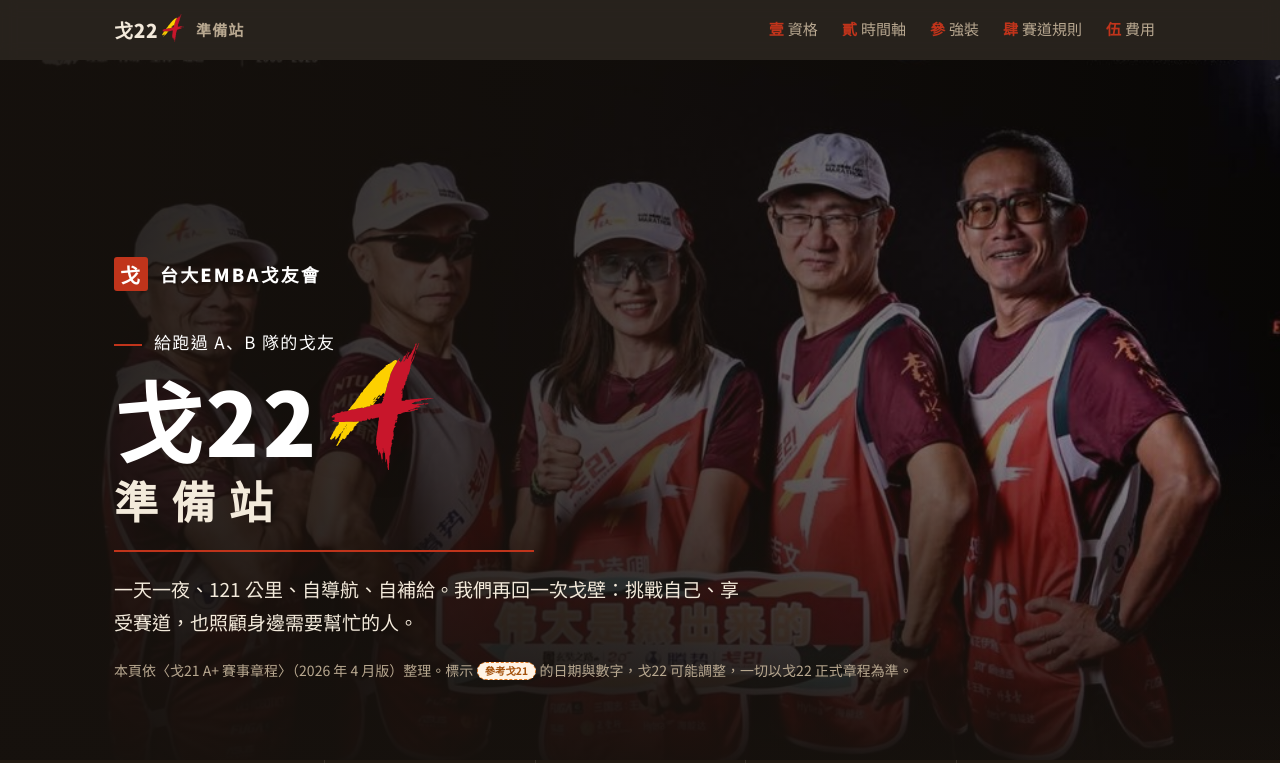
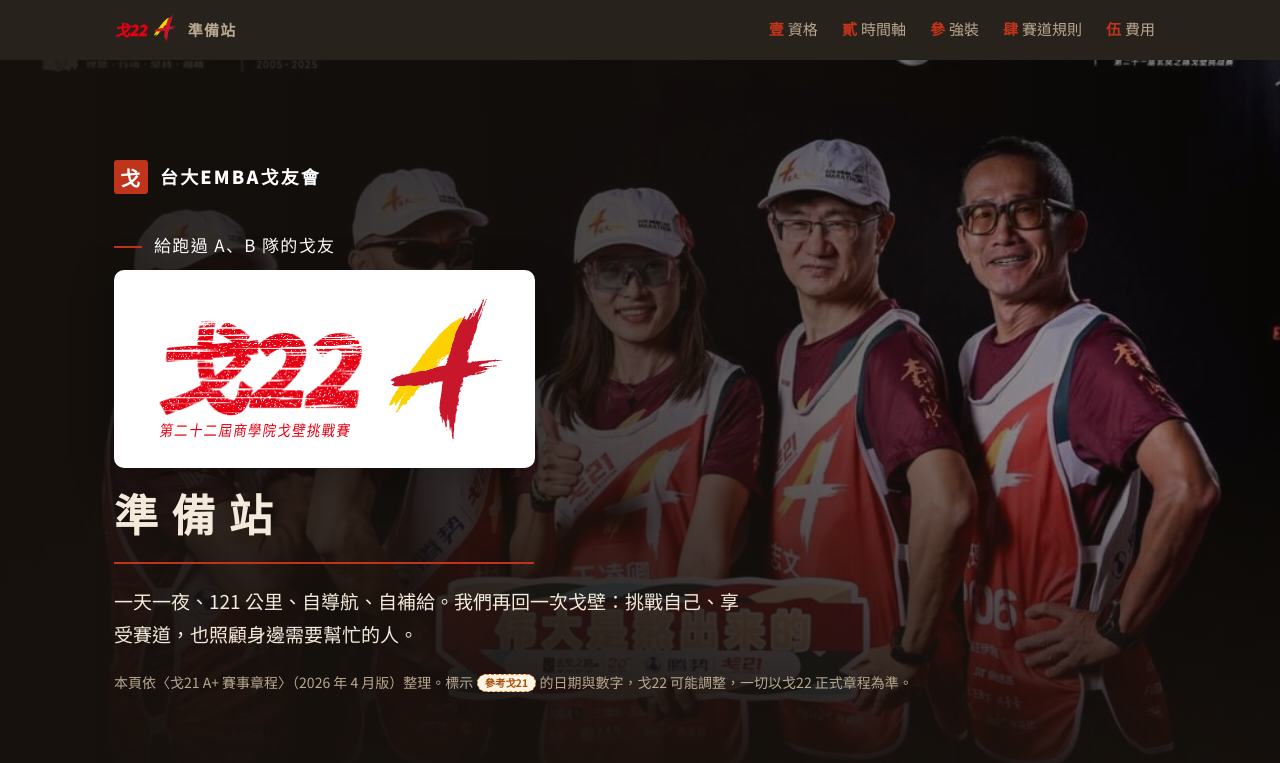
Before and after one commit to willleester/gobi22-plus, a plain HTML site: page index.html in a window 1280 px wide. Shown: the top 763 px of the page. Drawn offline with nearby package versions, Linux system fonts and the light colour scheme.

Commit message:
戈22 屆別字樣改為歷屆紅色斑駁風格
Co-Authored-By: Claude Opus 5.5 <noreply@anthropic.com>

```diff
--- a/index.html
+++ b/index.html
@@ -36,6 +36,13 @@ a{color:inherit}
 /* 戈22 A+ 標誌：「戈22」字樣＋玄奘之路 A+ 筆刷標誌（img/gobi-plus-mark.svg，取自 03戈17A+.ai） */
 .logo{display:inline-flex;align-items:center;gap:.18em;font-weight:900;letter-spacing:.04em;line-height:1;white-space:nowrap}
 .logo img{height:1.5em;width:auto;margin-top:-.2em}
+/* 「戈22」屆別字樣：比照歷屆（戈14、戈15）紅色粗斜體＋斑駁筆刷質感，由下方 script 產生 SVG */
+.wm{display:inline-block;line-height:0}
+.wm svg{height:1.15em;width:auto;overflow:visible}
+.wm.big svg{height:clamp(92px,13vw,150px)}
+/* 大標誌放在白底板上，比照歷屆紅字白底 */
+.plate{display:inline-flex!important;align-items:center;gap:clamp(10px,2vw,22px);background:#fff;padding:clamp(14px,2.4vw,24px) clamp(18px,3vw,32px);border-radius:10px;box-shadow:0 10px 40px rgba(0,0,0,.35)}
+.plate>img{height:clamp(84px,12vw,140px)!important;margin:0!important;filter:none!important}
 .brand .logo{font-size:19px}
 .brand .logo small{font-size:15px;font-weight:700;color:var(--on-dark-muted);margin-left:.5em;letter-spacing:.08em}
 .nav ul{list-style:none;margin:0;padding:0;display:flex;gap:2px}
@@ -53,7 +60,7 @@ a{color:inherit}
 .hero h1{margin:0;font:900 clamp(44px,7.5vw,88px)/1.15 var(--sans);letter-spacing:.06em}
 .hero h1 .logo{font-size:1em;gap:.12em}
 .hero h1 .logo img{height:1.45em;margin-top:-.28em;filter:drop-shadow(0 4px 18px rgba(0,0,0,.45))}
-.hero h1 .sub{display:block;margin-top:.12em;font-size:.5em;letter-spacing:.3em;color:var(--on-dark)}
+.hero h1 .sub{display:block;margin-top:.45em;font-size:.5em;letter-spacing:.3em;color:var(--on-dark)}
 .hero .rule{width:min(420px,70%);height:2px;background:var(--red);margin:24px 0 20px}
 .hero .lead{max-width:640px;font-size:clamp(16px,1.8vw,19px);color:var(--on-dark)}
 .hero .note{margin-top:18px;font-size:14px;color:var(--on-dark-muted)}
@@ -231,7 +238,7 @@ footer{background:var(--ink);color:var(--on-dark-muted);font-size:13px;padding:2
 
 <nav class="nav" aria-label="主選單">
   <div class="wrap">
-    <a class="brand" href="#top"><span class="logo">戈22<img src="img/gobi-plus-mark.svg" alt="A+"><small>準備站</small></span></a>
+    <a class="brand" href="#top"><span class="logo"><span class="wm" data-wm="small" role="img" aria-label="戈22"></span><img src="img/gobi-plus-mark.svg" alt="A+"><small>準備站</small></span></a>
     <ul>
       <li><a href="#ch1"><b>壹</b>資格</a></li>
       <li><a href="#ch2"><b>貳</b>時間軸</a></li>
@@ -246,7 +253,7 @@ footer{background:var(--ink);color:var(--on-dark-muted);font-size:13px;padding:2
   <div class="wrap">
     <div class="road"><span class="seal">戈</span>台大EMBA戈友會</div>
     <div class="kicker">給跑過 A、B 隊的戈友</div>
-    <h1><span class="logo">戈22<img src="img/gobi-plus-mark.svg" alt="A+"></span><span class="sub">準備站</span></h1>
+    <h1><span class="logo plate"><span class="wm big" data-wm="big" role="img" aria-label="戈22 第二十二屆商學院戈壁挑戰賽"></span><img src="img/gobi-plus-mark.svg" alt="A+"></span><span class="sub">準備站</span></h1>
     <div class="rule"></div>
     <p class="lead">一天一夜、121 公里、自導航、自補給。我們再回一次戈壁：挑戰自己、享受賽道，也照顧身邊需要幫忙的人。</p>
     <p class="note">本頁依〈戈21 A+ 賽事章程〉（2026 年 4 月版）整理。標示 <span class="ref">參考戈21</span> 的日期與數字，戈22 可能調整，一切以戈22 正式章程為準。</p>
@@ -440,14 +447,45 @@ footer{background:var(--ink);color:var(--on-dark-muted);font-size:13px;padding:2
 
 <section class="closing">
   <div class="wrap">
-    <div class="logo" style="font-size:clamp(36px,5vw,56px);margin-bottom:24px">戈22<img src="img/gobi-plus-mark.svg" alt="A+"></div>
+    <div class="logo plate" style="margin-bottom:32px"><span class="wm big" data-wm="big" role="img" aria-label="戈22 第二十二屆商學院戈壁挑戰賽"></span><img src="img/gobi-plus-mark.svg" alt="A+"></div>
     <h2>再回一次戈壁<span>這次，一天走完</span></h2>
     <p>繼續是勇氣，收兵亦是智慧。每一種選擇，都是圓滿。</p>
   </div>
 </section>
-<footer><span class="logo" style="font-size:16px;color:var(--on-dark)">戈22<img src="img/gobi-plus-mark.svg" alt="A+"></span>　台大EMBA戈友會・準備小組<br>資料來源：玄奘之路戈壁挑戰賽 A+ 賽事章程（戈21，2026 年 4 月）。本頁為戈友內部整理，以大會公布的戈22 章程與補充章程為準。</footer>
+<footer><span class="logo" style="font-size:16px;color:var(--on-dark)"><span class="wm" data-wm="small" role="img" aria-label="戈22"></span><img src="img/gobi-plus-mark.svg" alt="A+"></span>　台大EMBA戈友會・準備小組<br>資料來源：玄奘之路戈壁挑戰賽 A+ 賽事章程（戈21，2026 年 4 月）。本頁為戈友內部整理，以大會公布的戈22 章程與補充章程為準。</footer>
+
+<!-- 斑駁質感：橫向刷痕＋細碎斑點，把字挖出不規則的白縫 -->
+<svg width="0" height="0" style="position:absolute" aria-hidden="true"><defs>
+  <filter id="distress" x="-5%" y="-5%" width="110%" height="110%" color-interpolation-filters="sRGB">
+    <feTurbulence type="fractalNoise" baseFrequency="0.004 0.16" numOctaves="3" seed="11" result="n1"/>
+    <feColorMatrix in="n1" type="matrix" values="0 0 0 0 0  0 0 0 0 0  0 0 0 0 0  16 0 0 0 -9.6" result="streak"/>
+    <feTurbulence type="fractalNoise" baseFrequency="0.7" numOctaves="2" seed="4" result="n2"/>
+    <feColorMatrix in="n2" type="matrix" values="0 0 0 0 0  0 0 0 0 0  0 0 0 0 0  14 0 0 0 -8.8" result="speck"/>
+    <feMerge result="holes"><feMergeNode in="streak"/><feMergeNode in="speck"/></feMerge>
+    <feComposite in="SourceGraphic" in2="holes" operator="out"/>
+  </filter>
+</defs></svg>
 
 <script>
+/* 「戈22」屆別字樣：紅色、粗黑體、向右傾斜，大尺寸加斑駁質感與副標 */
+const WM_RED = '#E60012';
+function wordmark(big){
+  const sub = big ? `<text class="wm-sub" x="40" y="240" font-family="Noto Sans TC" font-weight="500" font-size="32" fill="${WM_RED}" textLength="400" lengthAdjust="spacingAndGlyphs">第二十二屆商學院戈壁挑戰賽</text>` : '';
+  return `<svg viewBox="0 0 440 ${big ? 250 : 200}" xmlns="http://www.w3.org/2000/svg" aria-hidden="true"><g class="wm-all"><g transform="skewX(-9)"><text class="wm-main" x="28" y="176" font-family="Noto Sans TC" font-weight="900" font-size="200" fill="${WM_RED}" stroke="${WM_RED}" stroke-width="${big ? 7 : 5}" stroke-linejoin="round" letter-spacing="-4"${big ? ' filter="url(#distress)"' : ''}>戈22</text>${sub}</g></g></svg>`;
+}
+document.querySelectorAll('[data-wm]').forEach(el => { el.innerHTML = wordmark(el.dataset.wm === 'big'); });
+/* 字型載入後：副標寬度對齊主字，再依實際字寬收緊 viewBox */
+function fitWordmarks(){
+  document.querySelectorAll('[data-wm] svg').forEach(svg => {
+    try {
+      const main = svg.querySelector('.wm-main').getBBox(), sub = svg.querySelector('.wm-sub');
+      if (sub) { sub.setAttribute('x', main.x + 20); sub.setAttribute('textLength', main.width - 26); }
+      const b = svg.querySelector('.wm-all').getBBox();
+      svg.setAttribute('viewBox', `${b.x - 6} ${b.y - 6} ${b.width + 12} ${b.height + 12}`);
+    } catch (e) {}
+  });
+}
+(document.fonts ? document.fonts.ready : Promise.resolve()).then(fitWordmarks);
 /* 時間軸：月份依戈21 日程推估戈22，正式日期公布後改這裡 */
 const TIMELINE = [
   { d:'2026.11–12', s:'即刻開始', t:'組成準備小組', why:'先把有意願的戈友找齊，目標 10 人以上出賽，拿「戈壁老炮兒」團隊獎。',
```
